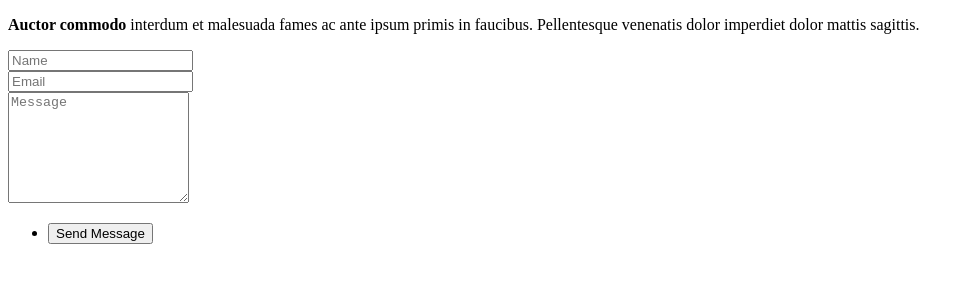
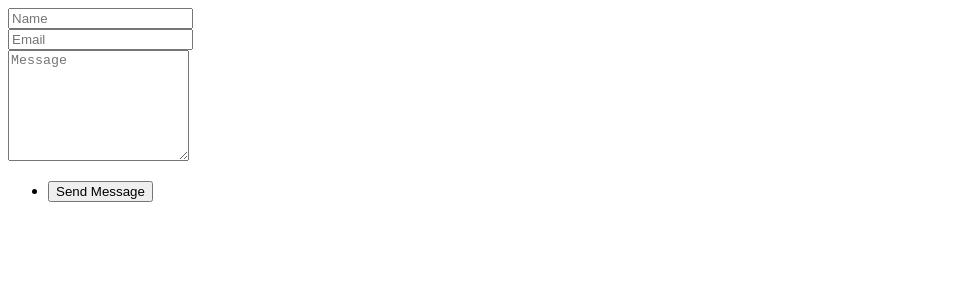
Before and after one commit to jumpi00/form-netlify2, a plain HTML site: page index.html in a window 1280 px wide. Shown: the whole page, without its empty margins (0-970 px from the left). Drawn offline with Linux system fonts and the light colour scheme.

Commit message:
cancello

```diff
--- a/index.html
+++ b/index.html
@@ -5,7 +5,6 @@
 		<meta charset="utf-8" />
 	</head>
 	<body class="is-preload">
-							<p><strong>Auctor commodo</strong> interdum et malesuada fames ac ante ipsum primis in faucibus. Pellentesque venenatis dolor imperdiet dolor mattis sagittis.</p>
 							<form action="POST" data-netlify="true">
 								<div class="fields">
 									<div class="field half">
```
